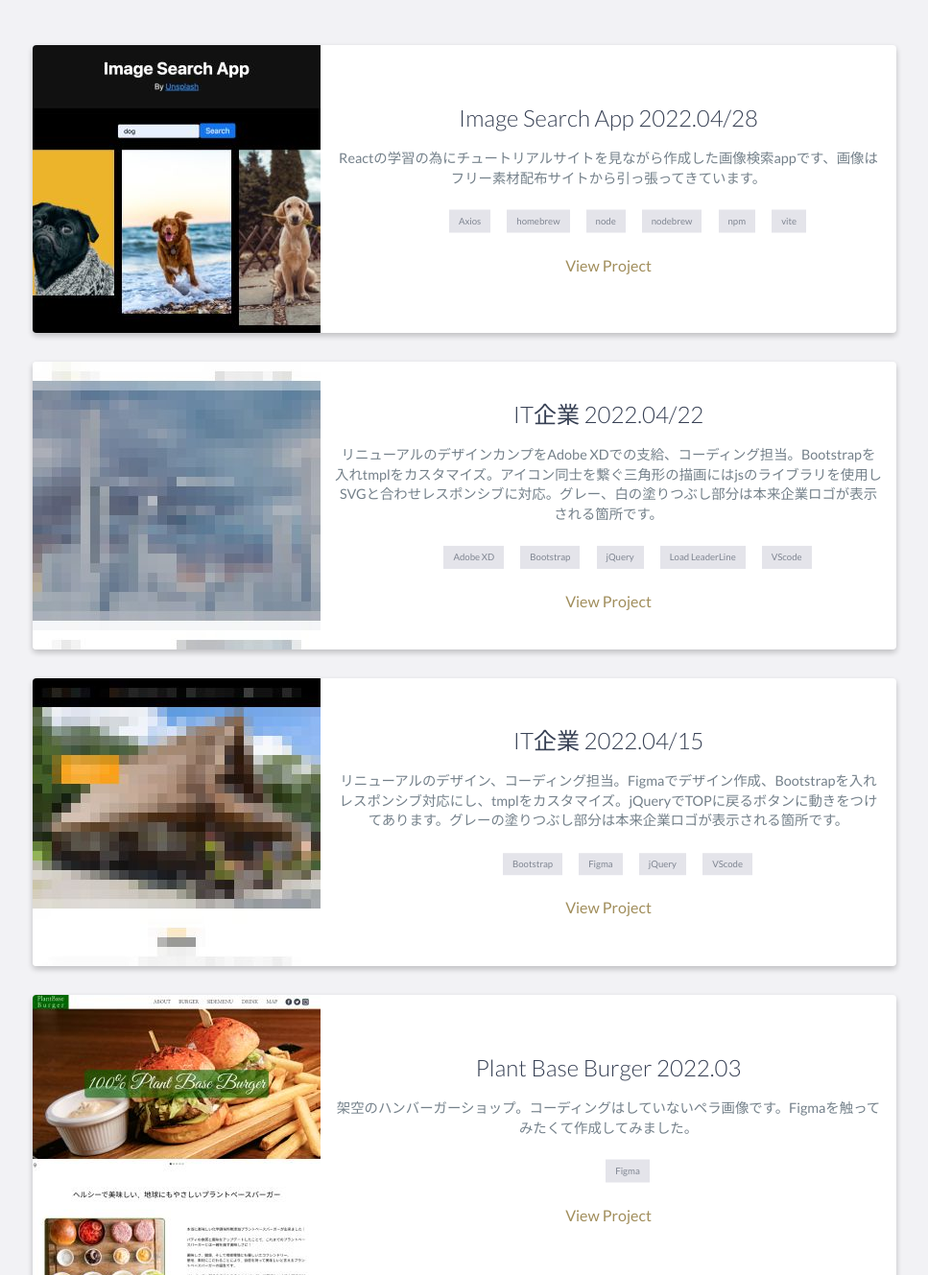
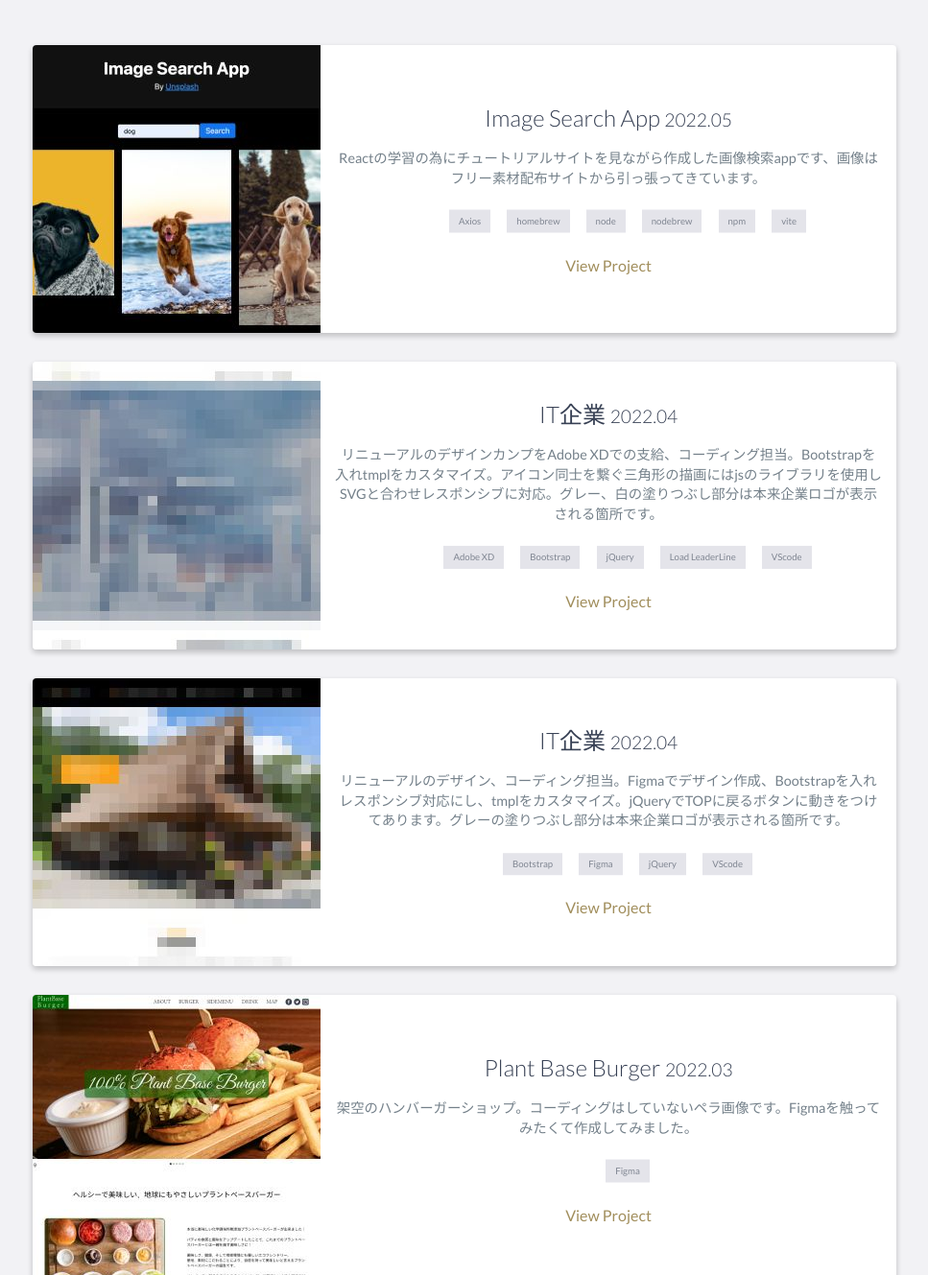
Before and after one commit to angeistory/portfolio, a website: page index.html in a window 1280 px wide. Shown: the part 819-2148 px from the top of the page at 96% size, without its empty margins (156-1123 px from the left). Drawn offline with nearby package versions, Linux system fonts and the light colour scheme.

Commit message:
制作日を月だけに変更

```diff
--- a/index.html
+++ b/index.html
@@ -76,7 +76,7 @@
 					</div>
 					<!-- End .project-image -->
 					<div class="project-info">
-						<h3>Image Search App 2022.04/28</h3>
+						<h3>Image Search App <small>2022.05</small></h3>
 						<p>
 							Reactの学習の為にチュートリアルサイトを見ながら作成した画像検索appです、画像はフリー素材配布サイトから引っ張ってきています。
 						</p>
@@ -100,7 +100,7 @@
 					</div>
 					<!-- End .project-image -->
 					<div class="project-info">
-						<h3>IT企業 2022.04/22</h3>
+						<h3>IT企業 <small>2022.04</small></h3>
 						<p>
 							リニューアルのデザインカンプをAdobe
 							XDでの支給、コーディング担当。Bootstrapを入れtmplをカスタマイズ。アイコン同士を繋ぐ三角形の描画にはjsのライブラリを使用しSVGと合わせレスポンシブに対応。グレー、白の塗りつぶし部分は本来企業ロゴが表示される箇所です。
@@ -125,7 +125,7 @@
 					</div>
 					<!-- End .project-image -->
 					<div class="project-info">
-						<h3>IT企業 2022.04/15</h3>
+						<h3>IT企業 <small>2022.04</small></h3>
 						<p>
 							リニューアルのデザイン、コーディング担当。Figmaでデザイン作成、Bootstrapを入れレスポンシブ対応にし、tmplをカスタマイズ。jQueryでTOPに戻るボタンに動きをつけてあります。グレーの塗りつぶし部分は本来企業ロゴが表示される箇所です。
 						</p>
@@ -147,7 +147,7 @@
 					</div>
 					<!-- End .project-image -->
 					<div class="project-info">
-						<h3>Plant Base Burger 2022.03</h3>
+						<h3>Plant Base Burger <small>2022.03</small></h3>
 						<p>
 							架空のハンバーガーショップ。コーディングはしていないペラ画像です。Figmaを触ってみたくて作成してみました。
 						</p>
```
